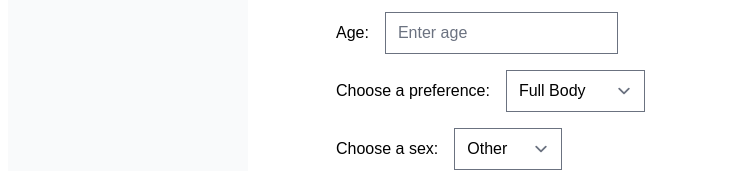
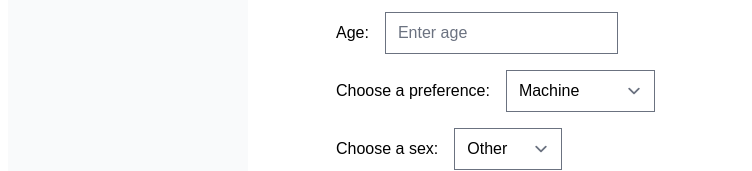
Before and after one commit to rosner1/Catapult, a Next.js app in the folder nextjs-dashboard/: page /dashboard/generator in a window 1280 px wide. Shown: the part 416-587 px from the top of the page, without its empty margins (0-752 px from the left). Built offline with nearby package versions, Linux system fonts and the light colour scheme; a web font is replaced by a local one.

Commit message:
Fixed preference options

```diff
--- a/nextjs-dashboard/app/dashboard/generator/form.tsx
+++ b/nextjs-dashboard/app/dashboard/generator/form.tsx
@@ -141,8 +141,8 @@ const Form: React.FC = () => {
                     value={selectedPreference}
                     onChange={(e) => setSelectedPreference(e.target.value)}
                 >
-                    <option value="Machine">Full Body</option>
-                    <option value="Freeweight">Upper Body</option>
+                    <option value="Machine">Machine</option>
+                    <option value="Freeweight">Free Weights</option>
                 </select>
 
             </div>
```
